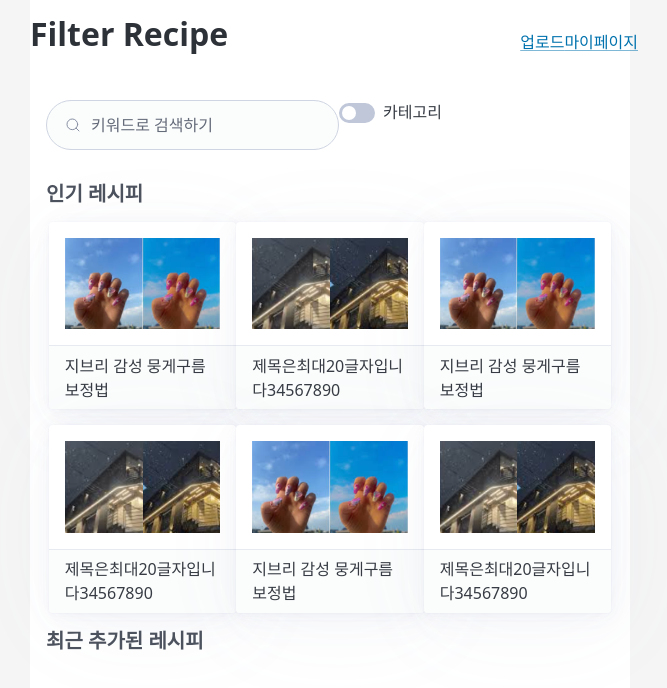
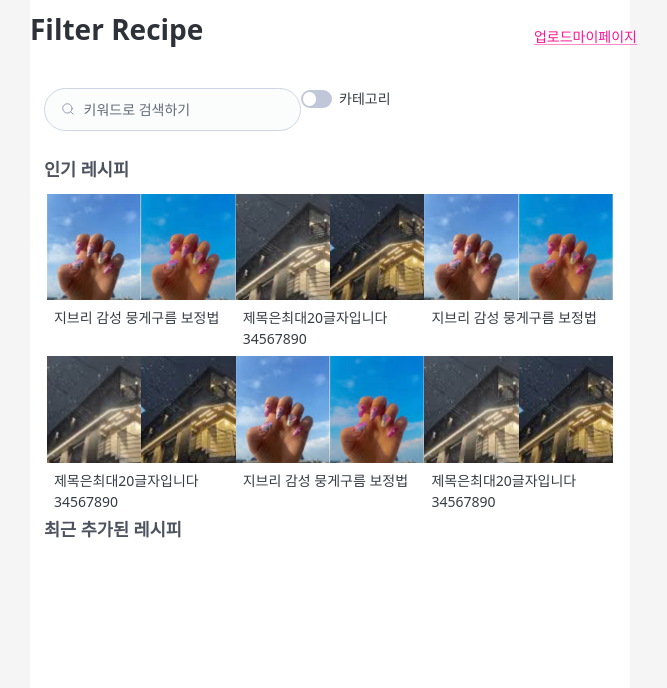
Before and after one commit to seondal/FilterRecipe, a Next.js app: page / in a window 1280 px wide. Shown: the top 688 px of the page, without its empty margins (310-977 px from the left). Built offline with nearby package versions, Linux system fonts and the light colour scheme.

Commit message:
💄 style :  핫핑크 테마

```diff
--- a/src/components/RecipeSmallCard.tsx
+++ b/src/components/RecipeSmallCard.tsx
@@ -20,10 +20,8 @@ export default function RecipeSmallCard({ data }: RecipeSmallCardI) {
           <RecipeDetailCard data={data} />
         </Modal>
       )}
-      <article
-        className="flex flex-col w-[33%] aspect-[1]"
-        onClick={() => setIsModal(true)}>
-        <div className="flex flex-grow">
+      <div className="flex flex-col w-[33%]" onClick={() => setIsModal(true)}>
+        <div className="flex flex-grow aspect-video">
           <div className="relative flex-1">
             <Image src={data.image.before} alt="" fill objectFit="cover" />
           </div>
@@ -31,8 +29,8 @@ export default function RecipeSmallCard({ data }: RecipeSmallCardI) {
             <Image src={data.image.after} alt="" fill objectFit="cover" />
           </div>
         </div>
-        <footer className="flex items-center h-16">{data.title}</footer>
-      </article>
+        <div className="p-2 h-16 overflow-hidden">{data.title}</div>
+      </div>
     </>
   );
 }
--- a/src/style/globals.css
+++ b/src/style/globals.css
@@ -4,5 +4,5 @@
 
 html {
   background-color: whitesmoke;
-  font-size: 16px;
+  font-size: 14px;
 }
--- a/src/style/theme.css
+++ b/src/style/theme.css
@@ -0,0 +1,40 @@
+/* Orange color for light color scheme (Default) */
+/* Can be forced with data-theme="light" */
+[data-theme="light"],
+:root:not([data-theme="dark"]) {
+  --pico-primary: #ff1493;
+  --pico-primary-background: #ff1493;
+  --pico-primary-underline: rgba(255, 20, 147, 0.5);
+  --pico-primary-hover: #ff007f;
+  --pico-primary-hover-background: #ff1493;
+  --pico-primary-focus: rgba(255, 20, 147, 0.5);
+  --pico-primary-inverse: #fff;
+}
+
+/* Orange color for dark color scheme (Auto) */
+/* Automatically enabled if user has Dark mode enabled */
+@media only screen and (prefers-color-scheme: dark) {
+  :root:not([data-theme]) {
+    --pico-text-selection-color: rgba(255, 20, 147, 0.1875);
+    --pico-primary: #ff1493;
+    --pico-primary-background: #ff1493;
+    --pico-primary-underline: rgba(255, 20, 147, 0.5);
+    --pico-primary-hover: #ff007f;
+    --pico-primary-hover-background: #ff1493;
+    --pico-primary-focus: rgba(255, 20, 147, 0.375);
+    --pico-primary-inverse: #fff;
+  }
+}
+
+/* Orange color for dark color scheme (Forced) */
+/* Enabled if forced with data-theme="dark" */
+[data-theme="dark"] {
+  --pico-text-selection-color: rgba(255, 20, 147, 0.1875);
+  --pico-primary: #ff1493;
+  --pico-primary-background: #ff1493;
+  --pico-primary-underline: rgba(255, 20, 147, 0.5);
+  --pico-primary-hover: #ff007f;
+  --pico-primary-hover-background: #ff1493;
+  --pico-primary-focus: rgba(255, 20, 147, 0.375);
+  --pico-primary-inverse: #fff;
+}
```
